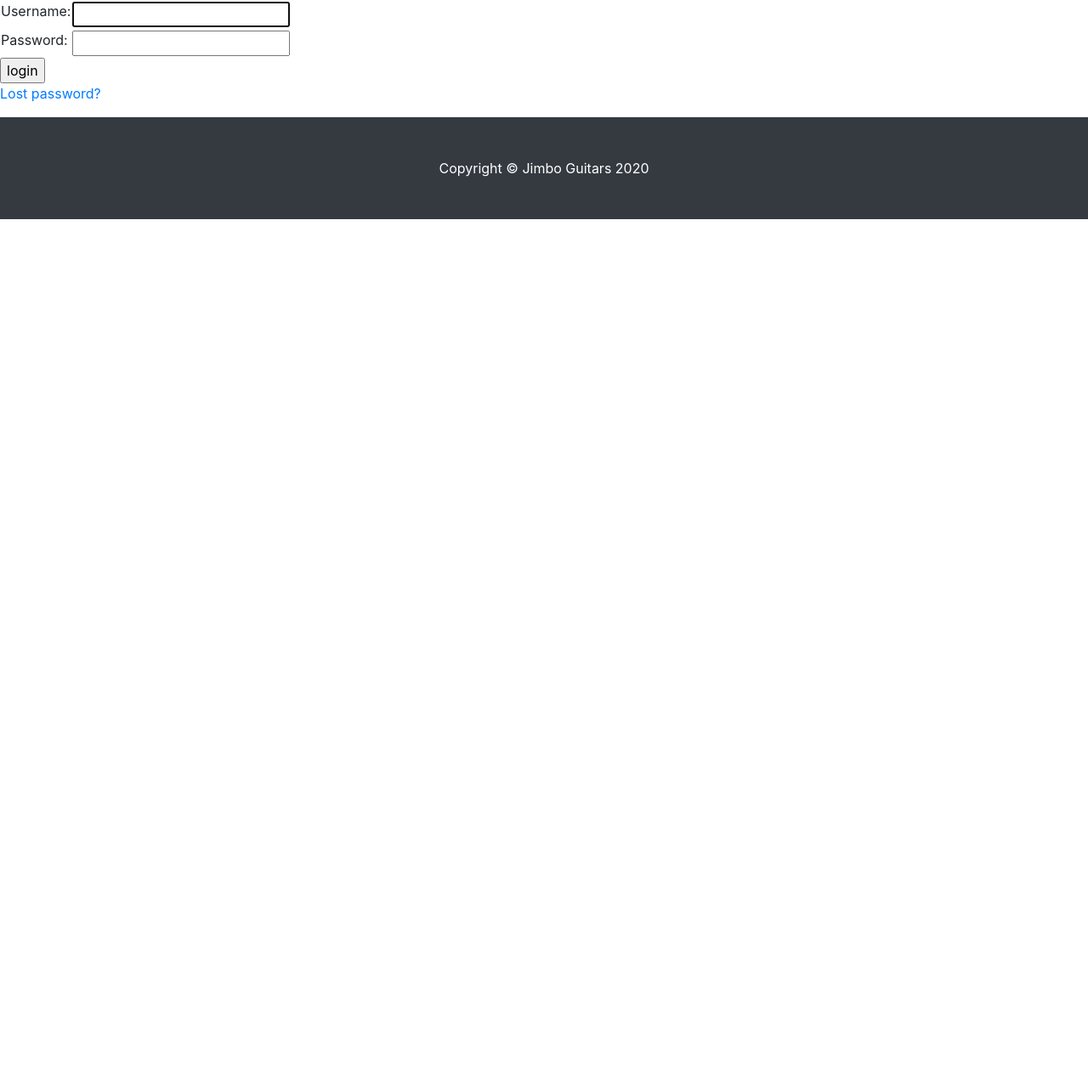
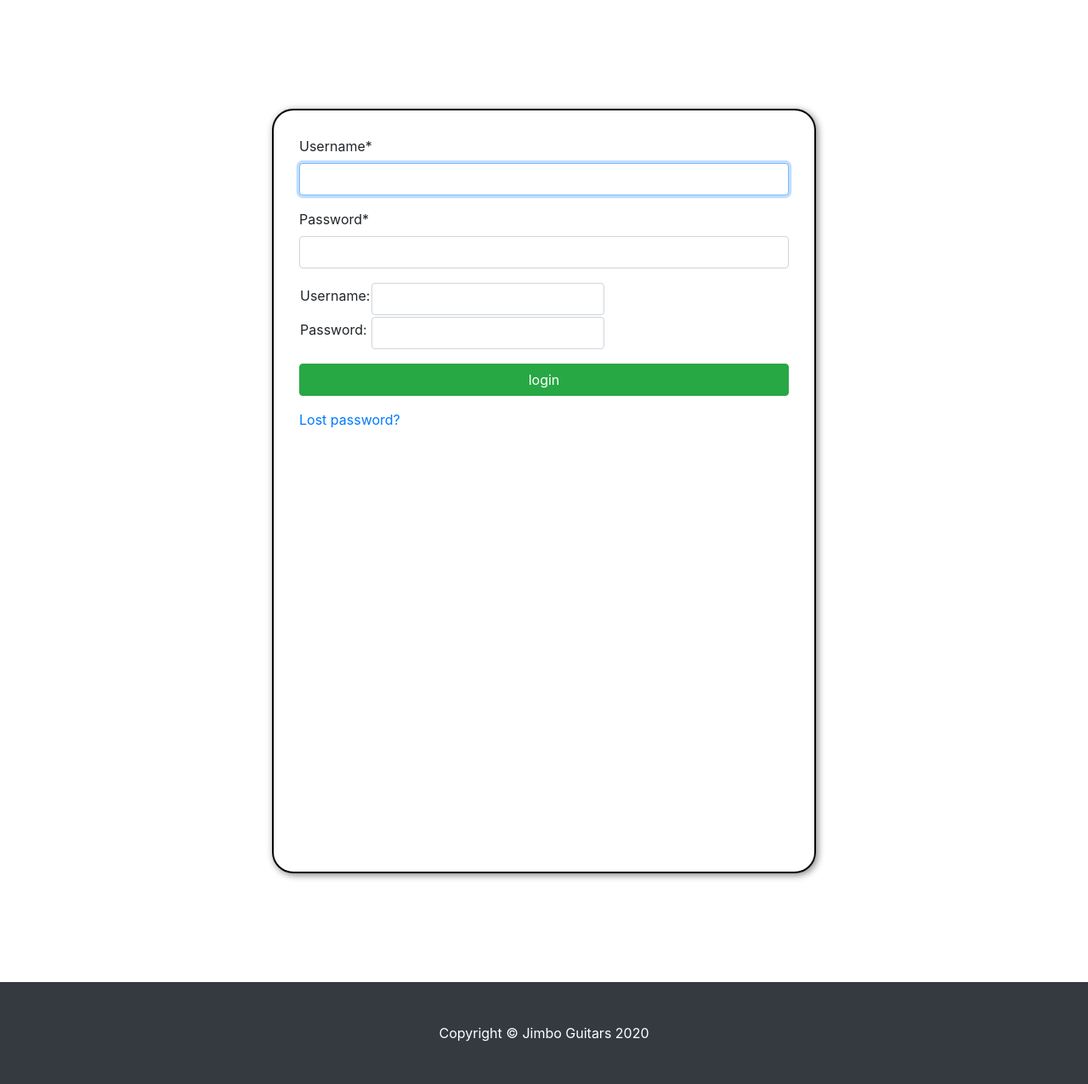
Before and after one commit to papadum-is-nice/TGC_Milestone_Project_4, a Django app: page /accounts/login/ in a window 1280 px wide. Shown: the part 56-1332 px from the top of the page at 85% size. Before the commit the page ends 314 px from the top, so only its background shows below. Run offline with Django 3.2, Linux system fonts and the light colour scheme; some libraries are stand-ins or nearby versions.

Commit message:
Styled Login page

```diff
--- a/static/style/styles.css
+++ b/static/style/styles.css
@@ -211,6 +211,22 @@
 	margin-bottom: 4rem;
 }
 
+/*login page*/
+.login_form {
+    width: 80%;
+    height: 400px;
+	border: 2px solid black;
+	border-radius: 25px;
+	box-shadow: 2px 2px 8px grey;
+	margin: 8rem auto;
+	padding: 30px;
+}
+
+.login_form .login_btn {
+	width: 100%;
+    margin: 1rem auto;
+}
+
 @media (min-width: 320px) and (max-width: 575px) {
 	.navbar input {
 		width: 80%;
@@ -245,6 +261,14 @@
 	.about_us {
 		margin: 4rem;
 	}
+
+	.login_form {
+    width: 50%;
+    height: 900px;
+	margin: 8rem auto;
+	padding: 30px;
+}
+
 }
 
 @media (min-width: 1024px) {
--- a/templates/registration/login.html
+++ b/templates/registration/login.html
@@ -1,7 +1,10 @@
-{% extends "base.html" %} {% block content %}
+{% extends "base.html" %}
 
+{% block content %}
 
-    <div class="login">
+{% load crispy_forms_tags %}
+
+    <div class="login_form">
         {% if form.errors %}
         <p>Your username and password didn't match. Please try again.</p>
         {% endif %} {% if next %} {% if user.is_authenticated %}
@@ -12,6 +15,7 @@
 
         <form method="post" action="{% url 'login' %}">
             {% csrf_token %}
+            {{ form|crispy }}
             <table>
                 <tr>
                     <td>{{ form.username.label_tag }}</td>
@@ -23,7 +27,7 @@
                 </tr>
             </table>
 
-            <input type="submit" value="login">
+            <input type="submit" value="login" class="btn btn-success login_btn">
             <input type="hidden" name="next" value="{{ next }}">
         </form>
 
--- a/templates/show_guitars.html
+++ b/templates/show_guitars.html
@@ -23,7 +23,7 @@
 					<h4 class="card-title">{{guitar.color}}</h4>
 					<div class="product-rating"><i class="fa fa-star gold"></i> <i class="fa fa-star gold"></i> <i class="fa fa-star gold"></i> <i class="fa fa-star gold"></i> <i class="fa fa-star-o"></i>
 					</div>
-					<div class="product-price">${{guitar.cost}}</div>
+					<div class="product-price">${{guitar.cost|floatformat:2}}</div>
 					<div class="product-stock">In Stock</div>
 					<p class="card-text">{{guitar.desc}}</p>
 					<div class="btn-group">
--- a/templates/view_cart.html
+++ b/templates/view_cart.html
@@ -11,7 +11,7 @@
           </div>
           <div class="card-content">
             <p>{{guitar.brand}}</p>
-            <p>${{guitar.cost}}</p>
+            <p>${{guitar.cost|floatformat:2}}</p>
             <form class="form-inline" method="post" action="{% url 'adjust_cart' guitar_id=guitar.id %}">
               {% csrf_token %}
               <div class="form-group">
```
